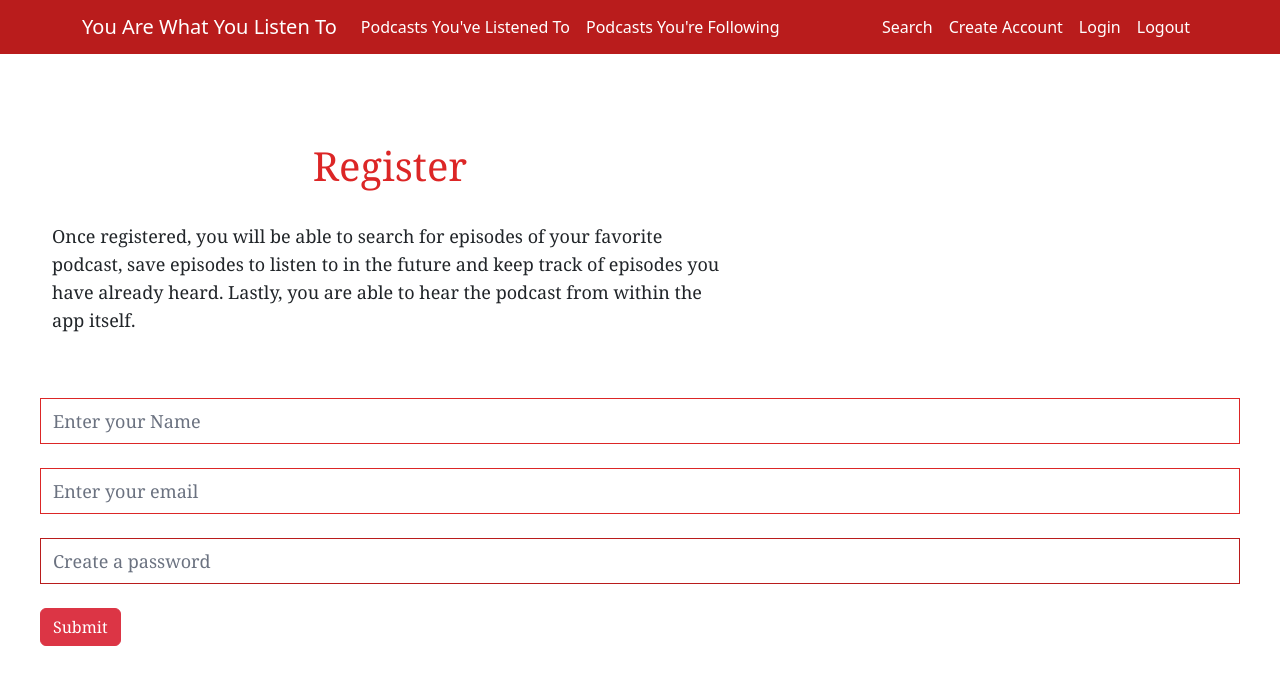
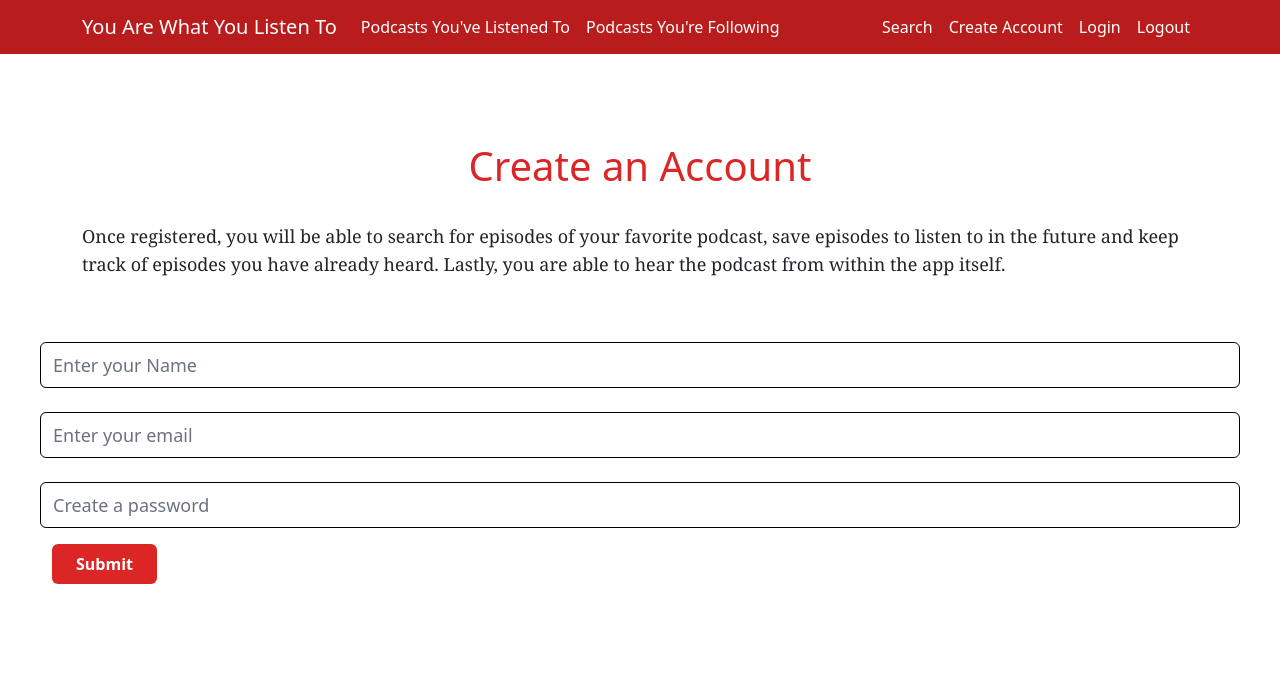
Before and after one commit to YvonneOZertuche/Podcast_Capstone_Project, a React (Create React App) app: page /register in a window 1280 px wide. Shown: the top 684 px of the page. Built offline with nearby package versions, Linux system fonts and the light colour scheme; some icons are missing.

Commit message:
Register component updated

```diff
--- a/src/components/Register.jsx
+++ b/src/components/Register.jsx
@@ -1,10 +1,10 @@
 import React, { useState } from 'react'
-
 import { useDispatch } from 'react-redux'
 import { useNavigate } from 'react-router-dom'
 import { register } from '../actions/actions'
-
-
+import Form from 'react-bootstrap/Form'
+// import Button from 'react-bootstrap/Button'
+// import Container from 'react-bootstrap/esm/Container';
 
 const Register = () => {
   const [fullname, setFullName] = useState()
@@ -26,32 +26,29 @@ const Register = () => {
 
   return (
     <>
-
       <container>
-
         <div className='justify-center ml-10 mr-10 '>
-        <div className='justify-center col-lg-7 py-3 py-md-5'>
-          <h1 className='text-center font-serif text-red-600 mt-10 text-bold'>
-            Register
+          <div className='  py-3 py-md-5'>
+            <h1 className=' font-sans text-red-600 mt-10 text-bold'>
+              Create an Account
             </h1>
             <br />
             <p className='font-serif container mx-auto whitespace-normal flex-auto center-alig mr-20 text-lg'>
               Once registered, you will be able to search for episodes of your
-            favorite podcast, save episodes to listen to in the future and keep
-            track of episodes you have already heard.  Lastly, you are able to hear the podcast from within the app itself.
+              favorite podcast, save episodes to listen to in the future and
+              keep track of episodes you have already heard. Lastly, you are
+              able to hear the podcast from within the app itself.
             </p>
           </div>
 
-
-
-        <div className='static font-serif  text-slate-500'>
+          <div className='static font-sans text-slate-500'>
             <form onSubmit={handleSubmit}>
               <div className='form-group'>
                 <input
                   onChange={e => setFullName(e.target.value)}
                   id='fullName-register'
                   name='fullName'
-                className='border-1 border-red-600 w-100 h-19 text-lg file:form-control'
+                  className='border-1 rounded border-black w-100 h-19 text-lg file:form-control'
                   type='text'
                   placeholder='Enter your Name'
                   autoComplete='off'
@@ -64,7 +61,7 @@ const Register = () => {
                   onChange={e => setEmail(e.target.value)}
                   id='email-register'
                   name='email'
-                className='border-1 border-red-600 w-100 h-19 text-lg file:form-control'
+                  className='border-1 rounded border-black w-100 h-19 text-lg file:form-control'
                   type='text'
                   placeholder='Enter your email '
                   autoComplete='off'
@@ -72,30 +69,26 @@ const Register = () => {
               </div>
               <br />
               <div className='form-group'>
-
-
                 <input
                   onChange={e => setPassword(e.target.value)}
                   id='password-register'
                   name='password'
-                className='border-red-700 w-100 h-19 text-lg file:form-control'
+                  className='border-1 rounded border-black w-100 h-19 text-lg file:form-control'
                   type='password'
                   placeholder='Create a password'
                 />
               </div>
               <button
                 type='submit'
-              className='font-serif py-20 mt-4 btn btn-md btn-danger btn-block'
+                className='font-sans mt-3
+              ml-3 pl-3 py-2 px-4 rounded font-bold text-white bg-red-600'
               >
                 Submit
               </button>
             </form>
           </div>
         </div>
-
       </container>
-
-
     </>
   )
 }
```
Lines whose indentation alone changed are shown as unchanged.
